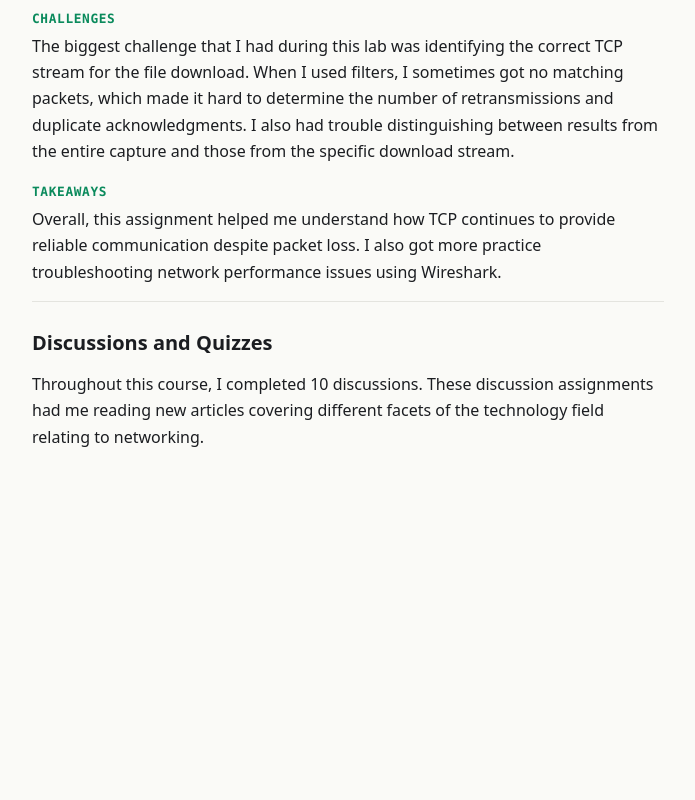
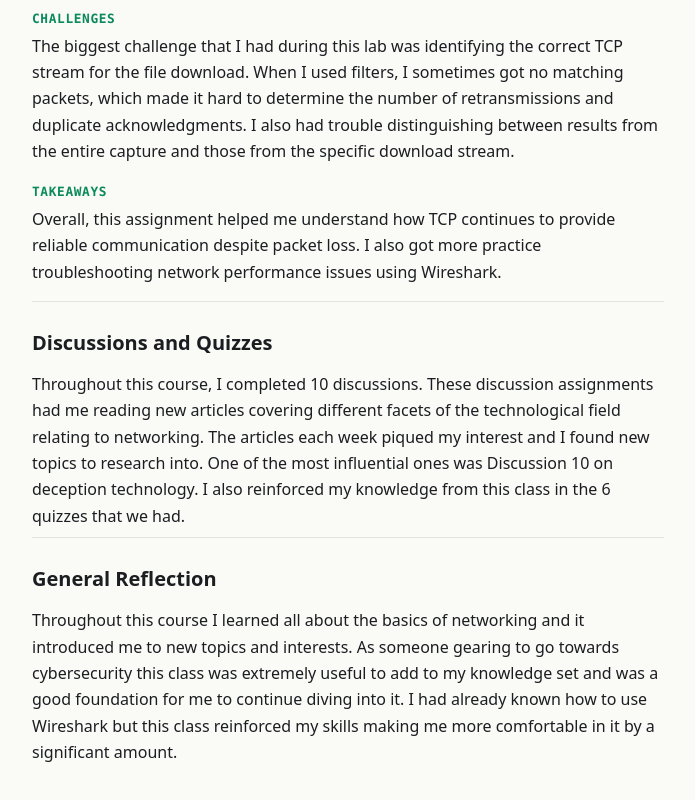
Before and after one commit to austeja-iva/class-site, a plain HTML site: page courses/cnt3004.html in a window 1280 px wide. Shown: the part 2767-3567 px from the top of the page, without its empty margins (292-987 px from the left). Before the commit the page ends 3281 px from the top, so only its background shows below. Drawn offline with Linux system fonts and the light colour scheme.

Commit message:
edit course

```diff
--- a/courses/cnt3004.html
+++ b/courses/cnt3004.html
@@ -79,7 +79,10 @@
 
     <section class="assignment">
       <h2>Discussions and Quizzes</h2>
-      <p>Throughout this course, I completed 10 discussions. These discussion assignments had me reading new articles covering different facets of the technology field relating to networking.</p>
+      <p>Throughout this course, I completed 10 discussions. These discussion assignments had me reading new articles covering different facets of the technological field relating to networking. The articles each week piqued my interest and I found new topics to research into. One of the most influential ones was Discussion 10 on deception technology. I also reinforced my knowledge from this class in the 6 quizzes that we had. </p>
+    <section class="assignment">
+      <h2>General Reflection</h2>
+      <p>Throughout this course I learned all about the basics of networking and it introduced me to new topics and interests. As someone gearing to go towards cybersecurity this class was extremely useful to add to my knowledge set and was a good foundation for me to continue diving into it. I had already known how to use Wireshark but this class reinforced my skills making me more comfortable in it by a significant amount.
     </section>
   </article>
 </body>
```
